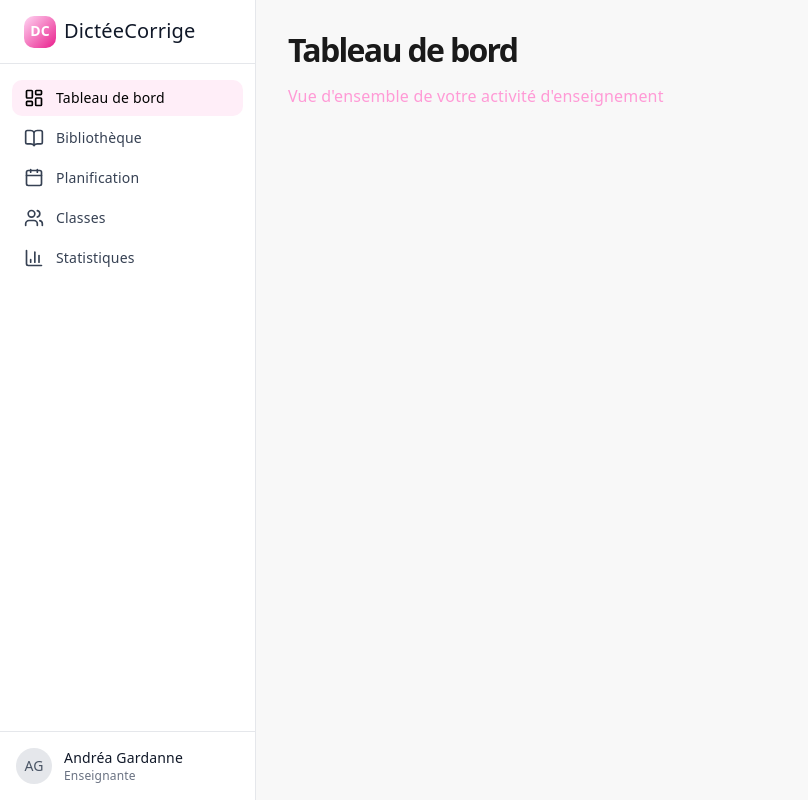
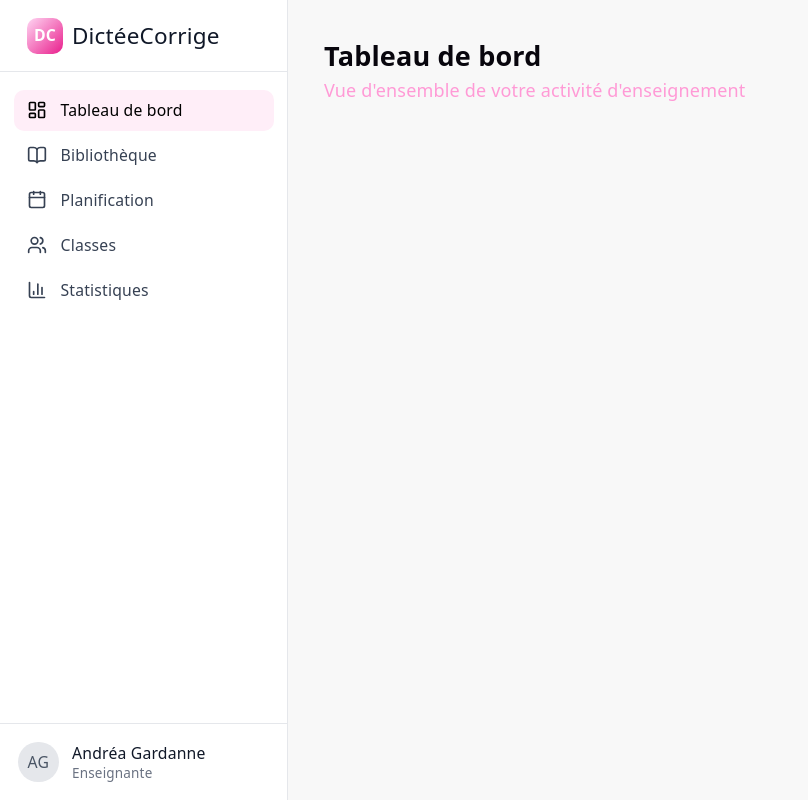
Before and after one commit to lugmog2728/DicteeCorigee, a React (Vite) app in the folder frontend/: page / in a window 1280 px wide. Shown: the whole page, without its empty margins (0-808 px from the left). Built offline with nearby package versions, Linux system fonts and the light colour scheme.

Commit message:
💄fix css

```diff
--- a/frontend/src/components/Layout.tsx
+++ b/frontend/src/components/Layout.tsx
@@ -7,10 +7,12 @@ interface LayoutProps {
 
 export default function Layout({ children }: LayoutProps) {
   return (
-    <div className="app-layout">
+    <div className="flex min-h-screen bg-[#f8f8f8]">
       <Sidebar />
-      <main className="main-content">
-        {children}
+      <main className="ml-64 flex-1 p-8 min-h-screen">
+        <div className="max-w-[1200px] mx-auto">
+          {children}
+        </div>
       </main>
     </div>
   )
--- a/frontend/src/components/Sidebar.tsx
+++ b/frontend/src/components/Sidebar.tsx
@@ -18,32 +18,45 @@ const menuItems: MenuItem[] = [
 
 export default function Sidebar() {
   return (
-    <aside className="sidebar">
-      <div className="sidebar-header">
-        <div className="logo-icon">DC</div>
-        <span className="logo-text">DictéeCorrige</span>
+    <aside className="w-64 bg-white border-r border-[#e5e7eb] flex flex-col fixed h-screen left-0 top-0">
+      <div className="h-16 px-6 border-b border-[#e5e7eb] flex items-center gap-2 shrink-0">
+        <div
+          className="w-8 h-8 rounded-[10px] flex items-center justify-center font-bold text-sm text-white shrink-0"
+          style={{ background: 'linear-gradient(135deg, #FFD6F3 0%, #E91E8C 100%)' }}
+        >
+          DC
+        </div>
+        <span className="text-xl font-medium text-[#101828]">DictéeCorrige</span>
       </div>
 
-      <nav className="sidebar-nav">
+      <nav className="flex-1 py-4 px-3 overflow-y-auto flex flex-col gap-1">
         {menuItems.map((item) => (
           <NavLink
             key={item.path}
             to={item.path}
             end={item.path === '/'}
-            className={({ isActive }) => `nav-item${isActive ? ' active' : ''}`}
+            className={({ isActive }) =>
+              `flex items-center gap-3 h-9 px-3 rounded-[10px] no-underline text-sm font-medium transition-colors duration-150 ${
+                isActive
+                  ? 'text-black bg-[var(--electric-pink-50)]'
+                  : 'text-[#364153] hover:bg-[#f5f5f5]'
+              }`
+            }
           >
-            <item.icon size={20} className="nav-icon" />
-            <span className="nav-label">{item.label}</span>
+            <item.icon size={20} className="shrink-0" />
+            <span className="flex-1">{item.label}</span>
           </NavLink>
         ))}
       </nav>
 
-      <div className="sidebar-footer">
-        <div className="user-profile">
-          <div className="user-avatar">AG</div>
-          <div className="user-info">
-            <div className="user-name">Andréa Gardanne</div>
-            <div className="user-role">Enseignante</div>
+      <div className="p-4 border-t border-[#e5e7eb] shrink-0">
+        <div className="flex items-center gap-3">
+          <div className="w-9 h-9 rounded-full bg-[#e5e7eb] flex items-center justify-center font-medium text-[#4a5565] text-sm shrink-0">
+            AG
+          </div>
+          <div className="flex-1 min-w-0">
+            <div className="font-medium text-sm text-[#101828] leading-5 truncate">Andréa Gardanne</div>
+            <div className="text-xs text-[#6a7282] leading-4">Enseignante</div>
           </div>
         </div>
       </div>
--- a/frontend/src/components/Typography.tsx
+++ b/frontend/src/components/Typography.tsx
@@ -1,6 +1,22 @@
 import { ReactNode, ElementType } from 'react'
 
 export type TypographyVariant = 'h1' | 'h2' | 'h3' | 'h4' | 'body' | 'small' | 'xs' | 'subtitle'
+
+const variantStyles: Record<TypographyVariant, string> = {
+  h1:       'text-2xl font-semibold leading-9 text-[var(--text-h)] m-0',
+  h2:       'text-xl font-medium leading-[30px] text-[var(--text-h)] m-0',
+  h3:       'text-lg font-medium leading-[27px] text-[var(--text-h)] m-0',
+  h4:       'text-base font-medium leading-6 text-[var(--text-h)] m-0',
+  body:     'text-base font-normal leading-6 text-[var(--text-h)] m-0',
+  small:    'text-sm font-normal leading-5 text-[var(--text-h)] m-0',
+  xs:       'text-xs font-normal leading-4 text-[var(--text-h)] m-0',
+  subtitle: 'text-base font-normal leading-6 text-[var(--electric-pink-300)] m-0',
+}
+
+const variantTag: Record<TypographyVariant, ElementType> = {
+  h1: 'h1', h2: 'h2', h3: 'h3', h4: 'h4',
+  body: 'p', small: 'p', xs: 'p', subtitle: 'p',
+}
 
 interface TypographyProps {
   variant: TypographyVariant
@@ -9,21 +25,10 @@ interface TypographyProps {
   as?: ElementType
 }
 
-const variantMap: Record<TypographyVariant, ElementType> = {
-  h1: 'h1',
-  h2: 'h2',
-  h3: 'h3',
-  h4: 'h4',
-  body: 'p',
-  small: 'p',
-  xs: 'p',
-  subtitle: 'p',
-}
-
 export default function Typography({ variant, children, className = '', as }: TypographyProps) {
-  const Tag = as ?? variantMap[variant]
+  const Tag = as ?? variantTag[variant]
   return (
-    <Tag className={`typography-${variant} ${className}`.trim()}>
+    <Tag className={`${variantStyles[variant]} ${className}`.trim()}>
       {children}
     </Tag>
   )
--- a/frontend/src/index.css
+++ b/frontend/src/index.css
@@ -67,7 +67,7 @@
   --electric-pink-200: #FF8EC4;
   --electric-pink-300: #FF9AD6;
   --electric-pink-400: #FF79CB;
-  --electric-pink-500: #FFF37BB;
+  --electric-pink-500: #FF37BB;
   --electric-pink-600: #D5489B;
   --electric-pink-700: #AB347B;
   --electric-pink-800: #82235C;
@@ -86,10 +86,6 @@
   text-rendering: optimizeLegibility;
   -webkit-font-smoothing: antialiased;
   -moz-osx-font-smoothing: grayscale;
-
-  @media (max-width: 1024px) {
-    font-size: 16px;
-  }
 }
 
 @media (prefers-color-scheme: dark) {
@@ -106,10 +102,6 @@
     --shadow:
       rgba(0, 0, 0, 0.4) 0 10px 15px -3px, rgba(0, 0, 0, 0.25) 0 4px 6px -2px;
   }
-
-  #social .button-icon {
-    filter: invert(1) brightness(2);
-  }
 }
 
 #root {
@@ -123,272 +115,16 @@ body {
   margin: 0;
 }
 
-h1,
-h2 {
-  font-family: var(--heading);
-  font-weight: 500;
-  color: var(--text-h);
-}
-
-h1 {
-  font-size: 56px;
-  letter-spacing: -1.68px;
-  margin: 32px 0;
-  @media (max-width: 1024px) {
-    font-size: 36px;
-    margin: 20px 0;
-  }
-}
-h2 {
-  font-size: 24px;
-  line-height: 118%;
-  letter-spacing: -0.24px;
-  margin: 0 0 8px;
-  @media (max-width: 1024px) {
-    font-size: 20px;
-  }
-}
 p {
   margin: 0;
 }
 
-code,
-.counter {
+code {
   font-family: var(--mono);
-  display: inline-flex;
-  border-radius: 4px;
-  color: var(--text-h);
-}
-
-code {
   font-size: 15px;
   line-height: 135%;
   padding: 4px 8px;
   background: var(--code-bg);
+  border-radius: 4px;
+  color: var(--text-h);
 }
-
-/* Typography design system */
-.typography-h1 {
-  font-size: 24px;
-  font-weight: 600;
-  line-height: 36px;
-  color: var(--text-h);
-  margin: 0;
-}
-
-.typography-h2 {
-  font-size: 20px;
-  font-weight: 500;
-  line-height: 30px;
-  color: var(--text-h);
-  margin: 0;
-}
-
-.typography-h3 {
-  font-size: 18px;
-  font-weight: 500;
-  line-height: 27px;
-  color: var(--text-h);
-  margin: 0;
-}
-
-.typography-h4 {
-  font-size: 16px;
-  font-weight: 500;
-  line-height: 24px;
-  color: var(--text-h);
-  margin: 0;
-}
-
-.typography-body {
-  font-size: 16px;
-  font-weight: 400;
-  line-height: 24px;
-  color: var(--text-h);
-  margin: 0;
-}
-
-.typography-small {
-  font-size: 14px;
-  font-weight: 400;
-  line-height: 20px;
-  color: var(--text-h);
-  margin: 0;
-}
-
-.typography-xs {
-  font-size: 12px;
-  font-weight: 400;
-  line-height: 16px;
-  color: var(--text-h);
-  margin: 0;
-}
-
-.typography-subtitle {
-  font-size: 16px;
-  font-weight: 400;
-  line-height: 24px;
-  color: var(--electric-pink-300);
-  margin: 0;
-}
-
-/* Layout & Sidebar */
-.app-layout {
-  display: flex;
-  min-height: 100vh;
-  background: #f8f8f8;
-}
-
-.sidebar {
-  width: 256px;
-  background: white;
-  border-right: 1px solid #e5e7eb;
-  display: flex;
-  flex-direction: column;
-  position: fixed;
-  height: 100vh;
-  left: 0;
-  top: 0;
-}
-
-.sidebar-header {
-  height: 64px;
-  padding: 0 24px;
-  border-bottom: 1px solid #e5e7eb;
-  display: flex;
-  align-items: center;
-  gap: 8px;
-  flex-shrink: 0;
-}
-
-.logo-icon {
-  width: 32px;
-  height: 32px;
-  border-radius: 10px;
-  background: linear-gradient(135deg, #FFD6F3 0%, #E91E8C 100%);
-  display: flex;
-  align-items: center;
-  justify-content: center;
-  font-weight: 700;
-  font-size: 14px;
-  color: white;
-  flex-shrink: 0;
-}
-
-.logo-text {
-  font-size: 20px;
-  font-weight: 500;
-  color: #101828;
-  margin: 0;
-}
-
-.sidebar-nav {
-  flex: 1;
-  padding: 16px 12px;
-  overflow-y: auto;
-  display: flex;
-  flex-direction: column;
-  gap: 4px;
-}
-
-.nav-item {
-  display: flex;
-  align-items: center;
-  gap: 12px;
-  height: 36px;
-  padding: 0 12px;
-  border-radius: 10px;
-  color: #364153;
-  text-decoration: none;
-  font-size: 14px;
-  font-weight: 500;
-  transition: background 0.15s;
-}
-
-.nav-item:hover {
-  background: #f5f5f5;
-}
-
-.nav-item.active {
-  color: #000;
-  background: var(--electric-pink-50);
-}
-
-.nav-icon {
-  width: 20px;
-  height: 20px;
-  flex-shrink: 0;
-}
-
-.nav-label {
-  flex: 1;
-}
-
-.sidebar-footer {
-  padding: 16px;
-  border-top: 1px solid #e5e7eb;
-  flex-shrink: 0;
-}
-
-.user-profile {
-  display: flex;
-  align-items: center;
-  gap: 12px;
-}
-
-.user-avatar {
-  width: 36px;
-  height: 36px;
-  border-radius: 50%;
-  background: #e5e7eb;
-  display: flex;
-  align-items: center;
-  justify-content: center;
-  font-weight: 500;
-  color: #4a5565;
-  font-size: 14px;
-  flex-shrink: 0;
-}
-
-.user-info {
-  flex: 1;
-  min-width: 0;
-}
-
-.user-name {
-  font-weight: 500;
-  font-size: 14px;
-  color: #101828;
-  line-height: 20px;
-  white-space: nowrap;
-  overflow: hidden;
-  text-overflow: ellipsis;
-}
-
-.user-role {
-  font-size: 12px;
-  color: #6a7282;
-  line-height: 16px;
-}
-
-.main-content {
-  margin-left: 256px;
-  flex: 1;
-  padding: 32px;
-  min-height: 100vh;
-}
-
-.page {
-  max-width: 1200px;
-  margin: 0 auto;
-}
-
-.page h1 {
-  font-size: 32px;
-  margin: 0 0 16px 0;
-  color: #1a1a1a;
-}
-
-.page p {
-  font-size: 16px;
-}
```
